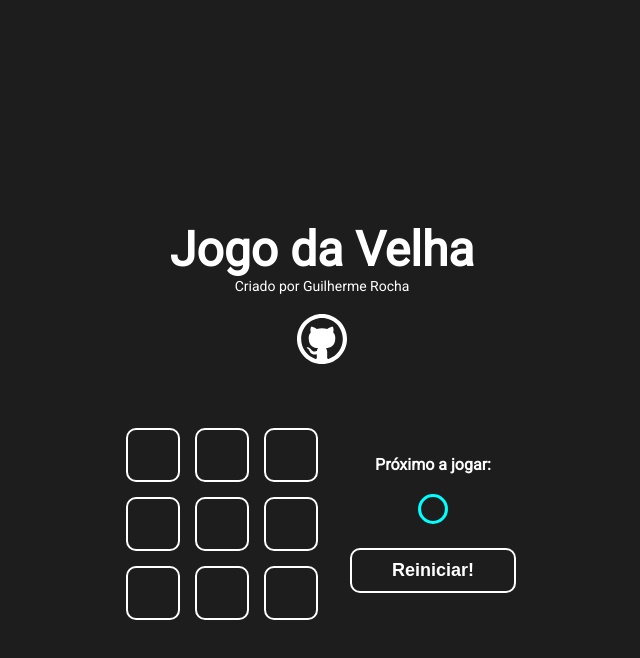
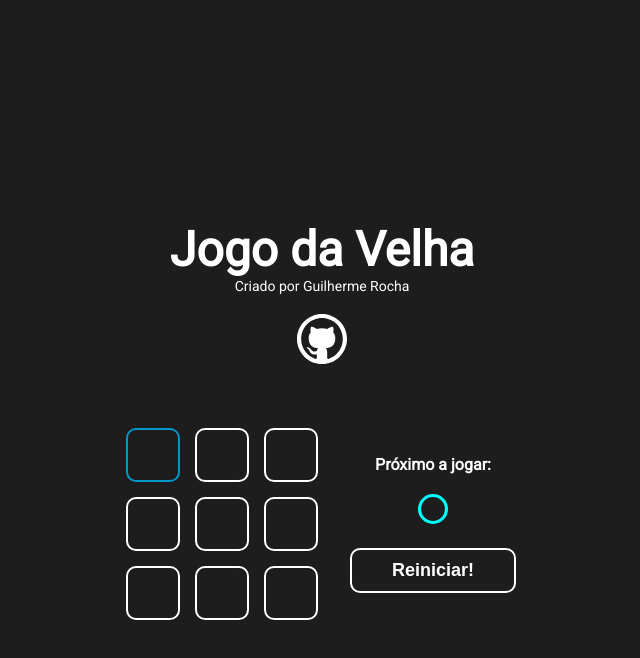
Before and after one commit to SStyum/react-jogo-da-velha, a Next.js app: page / in a window 1280 px wide. In both pictures the pointer is over the element 471 px from the left and 454 px from the top of the page. Shown: the top 658 px of the page, without its empty margins (318-958 px from the left). Built offline with nearby package versions, Linux system fonts and the light colour scheme.

Commit message:
Estilizado gameOption

```diff
--- a/src/components/gameOption/GameOption.module.css
+++ b/src/components/gameOption/GameOption.module.css
@@ -8,3 +8,8 @@
   align-items: center;
   cursor: pointer;
 }
+
+.gameOption:hover {
+  border: 2px solid #0096C7;;
+  transition: all 0.25s ease-out;
+}
```
